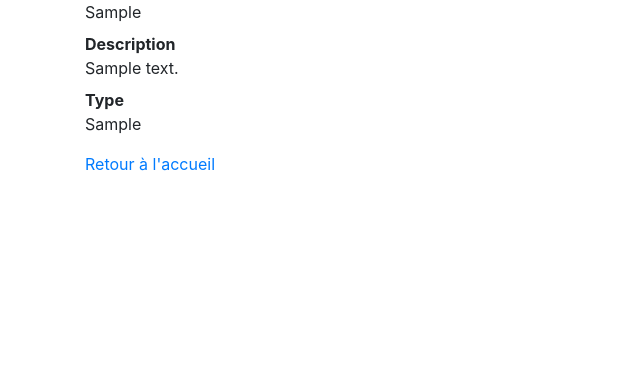
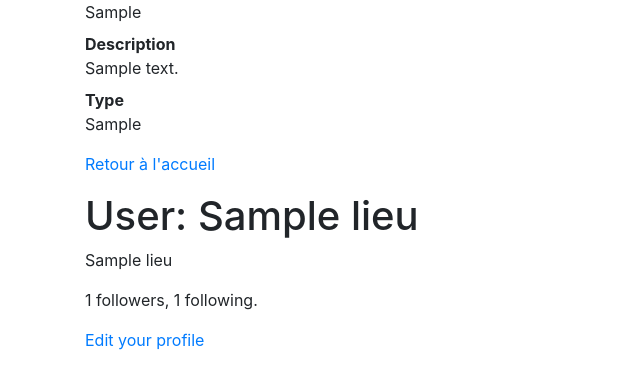
Before and after one commit to ajaniak/Boatlas, a Flask app: template gazetteer/templates/pages/place.html in a window 1280 px wide. Shown: the part 192-581 px from the top of the page, without its empty margins (0-640 px from the left). Run offline with Flask 2, Linux system fonts and the light colour scheme; the template is opened without the code that fills it: most values are stand-ins (such as "Sample title", 1, 10 or a date in 2020); parts of the project's set-up code (start-up, migrations or seed data) failed here and were passed over; some libraries are stand-ins or nearby versions.

Commit message:
ajout des templates pour la gestion des connexions

```diff
--- a/gazetteer/templates/pages/place.html
+++ b/gazetteer/templates/pages/place.html
@@ -20,4 +20,15 @@
     {% if current_user.is_authenticated %}
         <a class="nav-link" href="{{url_for('modif_lieu', place_id=lieu.place_id)}}">Editer</a>
         {%endif %}
+
+        <h1>User: {{ lieu.place_nom }}</h1>
+       {% if lieu.place_nom %}<p>{{ lieu.place_nom }}</p>{% endif %}
+       <p>{{ place_id.followers.count() }} followers, {{ place_id.followed.count() }} following.</p>
+       {% if place == current_place %}
+       <p><a href="{{ url_for('edit_profile') }}">Edit your profile</a></p>
+       {% elif not current_place.is_following(place) %}
+       <p><a href="{{ url_for('follow', place_id=place_id) }}">Follow</a></p>
+       {% else %}
+       <p><a href="{{ url_for('unfollow', place_id=place.place_id) }}">Unfollow</a></p>
+       {% endif %}
 {% endblock %}
```
